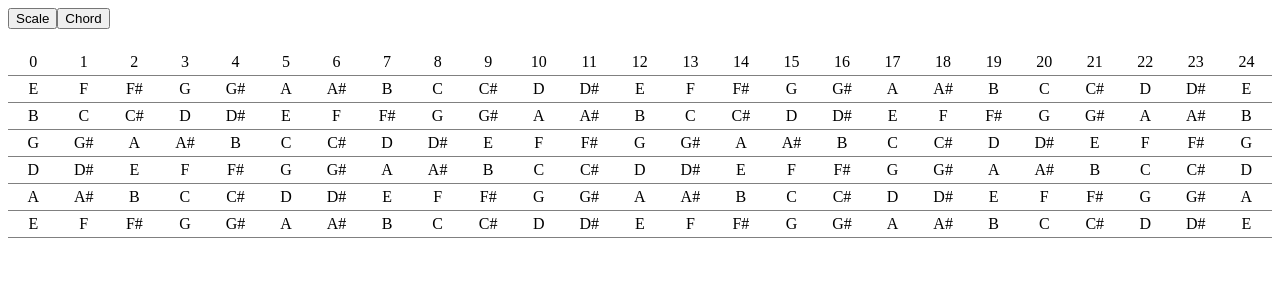
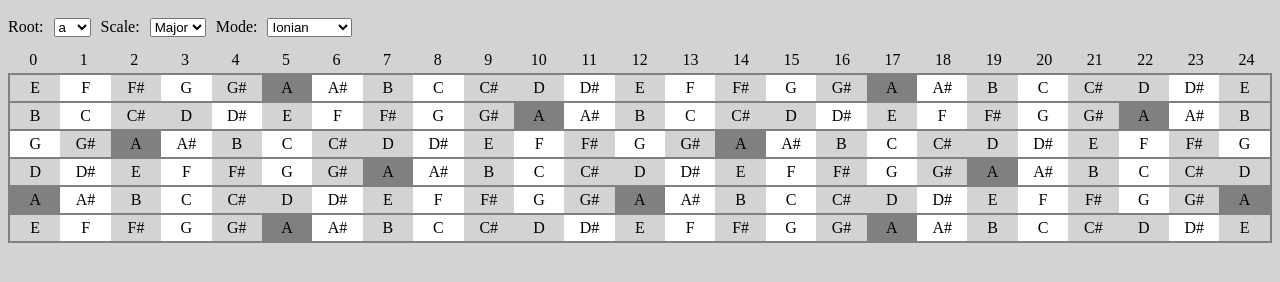
Before and after one commit to kodemonki/react-fretboard, a React app: page / in a window 1280 px wide. Built offline with nearby package versions, Linux system fonts and the light colour scheme.

Commit message:
add scale patterns major, blues

```diff
--- a/src/js/components/Fret.js
+++ b/src/js/components/Fret.js
@@ -1,22 +1,22 @@
 import React from "react";
-
 /*
 0:a 1:a# 2:b 3:c 4:c# 5:d 6:d# 7:e 8:f 9:f# 10:g 11:g#
 */
-
 export default class Fret extends React.Component {
   constructor(props){
     super(props);
   }
   getNote(num){
     const octave = 12;
+    var octaveCount = 0;
     while(num >= octave){
       num -= octave;
+      octaveCount++;
     }
     const valueArray=['a','a#','b','c','c#','d','d#','e','f','f#','g','g#'];
     return valueArray[num];
   }
   render() {
-    return <div className="fret">{this.getNote(this.props.note)}</div>;
+    return <div className={"fret "+this.props.highlightClassName}>{this.getNote(this.props.note)}</div>;
   }
 }
--- a/src/js/components/Fretboard.js
+++ b/src/js/components/Fretboard.js
@@ -3,26 +3,11 @@ import React from "react";
 import String from "./String";
 
 export default class FretBoard extends React.Component {
-
-  constructor(props){
-    super(props);
-    var fretboard = [];
-    for (var i = 0; i < this.props.guitar.strings.length; i++) {
-      var notes = [];
-      for(var n=0;n<this.props.guitar.semitones;n++){
-        var note = this.props.guitar.strings[i]+n;
-        notes.push(note);
-      }
-      fretboard.push(notes);
-    }
-    this.state = {fretboard};
-  }
-
   render() {
-    return <div>
-      {this.state.fretboard.map((notes, index) => {
-        return <String key={index} noteArray={notes}/>;
+    return <div className="fretboard">
+      {this.props.fretboard.map((notes, index) => {
+        return <String key={index} noteArray={notes} highlight={this.props.highlight} root={this.props.options.root}/>;
       })}
-      </div>;
+    </div>;
   }
 }
--- a/src/js/components/Layout.js
+++ b/src/js/components/Layout.js
@@ -9,27 +9,77 @@ import FretBoard from "./FretBoard";
 
 export default class Layout extends React.Component {
 
-  constructor(){
-    super();
-    this.state = {
+  constructor(props) {
+    super(props);
+    this.state = this.buildState();
+  }
+
+  buildState() {
+    var newState = {
       guitar: {
-        strings:[7,2,10,5,0,7],
+        tuning:[7+12,2+12,10+12,5,0,7],
         semitones:25,
         octave:12
+      },
+      fretboard: [],
+      highlight: [],
+      options: {
+        root: '0',
+        scale: '0',
+        mode: '0'
       }
     }
+    newState.fretboard = this.buildFretboard(newState);
+    newState.highlight = this.buildHighlights(newState);
+    return newState;
+  }
+
+  buildFretboard(newState){
+    var fretboard = [];
+    for (var i = 0; i < newState.guitar.tuning.length; i++) {
+      var notes = [];
+      for(var n = 0; n < newState.guitar.semitones; n++){
+        var note = newState.guitar.tuning[i]+n;
+        notes.push(note);
+      }
+      fretboard.push(notes);
+    }
+    return fretboard
+  }
+
+  buildHighlights(newState){
+    var highlight = [];
+    if(newState.options.scale === '0'){
+      highlight = [0,2,4,5,7,9,11];
+    }else if(newState.options.scale === '1'){
+      highlight = [0,3,5,6,7,10];
+    }
+    return highlight;
+  }
+
+  changeOptions(newOptions){
+    var newState = Object.assign( {}, this.state);
+    newState.options = newOptions;
+    newState.highlight = this.buildHighlights(newState);
+    this.setState(newState);
   }
 
   render() {
     return <Router>
       <div className="Layout">
-        <Navigation/>
-
-        <Route path="/scale" component={ScaleOptions} />
-        <Route path="/chord" component={ChordOptions} />
+        {/*<Navigation/>*/}
+        <Route exact path='/' render={() => (
+          <ScaleOptions changeOptions={this.changeOptions.bind(this)} root={this.state.options.root} scale={this.state.options.scale} mode={this.state.options.mode}/>
+        )}/>
+        <Route exact path='/scale' render={() => (
+          <ScaleOptions changeOptions={this.changeOptions.bind(this)} root={this.state.options.root} scale={this.state.options.scale} mode={this.state.options.mode}/>
+        )}/>
+        <Route exact path='/chord' render={() => (
+          <ChordOptions changeOptions={this.changeOptions.bind(this)} root={this.state.options.root} scale={this.state.options.scale} mode={this.state.options.mode}/>
+        )}/>
 
         <FretLabels guitar={this.state.guitar}/>
-        <FretBoard guitar={this.state.guitar}/>
+        <FretBoard fretboard={this.state.fretboard} options={this.state.options} highlight={this.state.highlight} />
       </div>
     </Router>;
   }
--- a/src/js/components/ScaleOptions.js
+++ b/src/js/components/ScaleOptions.js
@@ -3,59 +3,58 @@ import React from "react";
 export default class ScaleOptions extends React.Component {
   constructor(props) {
     super(props);
-    this.state = {key: 0, scale:0, mode:0};
+    this.state = {root: this.props.root, scale:this.props.scale, mode:this.props.mode};
   }
 
-  handleKeyChange(event) {
-    const newState = Object.assign(this.state, { key: event.target.value });
-    this.setState(newState);
+  handleRootChange(event) {
+    const newOptions = Object.assign(this.state, { root: event.target.value });
+    this.props.changeOptions(newOptions);
   }
 
   handleScaleChange(event) {
-    const newState = Object.assign(this.state, { scale: event.target.value });
-    this.setState(newState);
+    const newOptions = Object.assign(this.state, { scale: event.target.value });
+    this.props.changeOptions(newOptions);
   }
 
   handleModeChange(event) {
-    const newState = Object.assign(this.state, { mode: event.target.value });
-    this.setState(newState);
+    const newOptions = Object.assign(this.state, { mode: event.target.value });
+    this.props.changeOptions(newOptions);
   }
 
-  getKeyList() {
-    const keys = ['a','a#','b','c','c#','d','d#','e','f','f#','g','g#'];
+  handleSubmit(event) {
+    this.props.changeOptions(this.state);
+    event.preventDefault();
+  }
 
-    const keyList = keys.map((key,i) => {
-      return (<option key={i} value={i}>{key}</option>);
+  getRootList() {
+    const roots = ['a','a#','b','c','c#','d','d#','e','f','f#','g','g#'];
+    const rootList = roots.map((root,i) => {
+      return (<option key={i} value={i}>{root}</option>);
     });
-
-    return keyList;
+    return rootList;
   }
 
   getScaleList() {
-    const scales = ['Major','Minor','Blues'];
-
+    const scales = ['Major','Blues'];
     const keyList = scales.map((scale,i) => {
       return (<option key={i} value={i}>{scale}</option>);
     });
-
     return keyList;
   }
 
   getModeList() {
     const modes = ['Ionian','Dorian','Phrygian','Lydian','Mixolydian','Aeolian','Locrian'];
-
     const keyList = modes.map((mode,i) => {
       return (<option key={i} value={i}>{mode}</option>);
     });
-
     return keyList;
   }
 
   render() {
     return <div className="options">
-      <form onSubmit={this.handleSubmit}>
+      <form onSubmit={this.handleSubmit.bind(this)}>
         <label>
-          Key:<select value={this.state.key} onChange={this.handleKeyChange.bind(this)}>{this.getKeyList()}</select>
+          Root:<select value={this.state.root} onChange={this.handleRootChange.bind(this)}>{this.getRootList()}</select>
         </label>
         <label>
           Scale:<select value={this.state.scale} onChange={this.handleScaleChange.bind(this)}>{this.getScaleList()}</select>
@@ -63,6 +62,7 @@ export default class ScaleOptions extends React.Component {
         <label>
           Mode:<select value={this.state.mode} onChange={this.handleModeChange.bind(this)}>{this.getModeList()}</select>
         </label>
+        {/*<input type="submit" value="Render" />*/}
       </form>
     </div>;
   }
--- a/src/js/components/String.js
+++ b/src/js/components/String.js
@@ -5,11 +5,38 @@ import Fret from "./Fret";
 export default class String extends React.Component {
   constructor(props) {
     super(props);
+    this.state = this.props;
+  }
+  isRoot(note){
+    if((note % 12) == this.props.root){
+      return true;
+    }else{
+      return false;
+    }
+  }
+  isHighlight(note){
+    var found = false;
+    for (var highlight in this.props.highlight) {
+      const number1 = (this.props.highlight[highlight]+Number(this.props.root)) % 12;
+      const number2 = note % 12;
+      if(number1 === number2){
+        found = true;
+        break;
+      }
+    }
+    return found;
   }
   render() {
     return <div>
       {this.props.noteArray.map((note, index) => {
-        return <Fret key={index} note={note}/>;
+        var highlightClassName = 'lowlight';
+        if(this.isHighlight(note)){
+          highlightClassName = 'highlight';
+        }
+        if(this.isRoot(note)){
+          highlightClassName = 'root';
+        }
+        return <Fret key={index} note={note} highlightClassName={highlightClassName}/>;
       })}
     </div>;
   }
--- a/src/styles/appStyles.scss
+++ b/src/styles/appStyles.scss
@@ -3,7 +3,7 @@ $theme-font: "Times New Roman", Times, serif;
 
 body {
   font-family: $theme-font;
-  background-color: $themeColor-Light;
+  background-color: $themeColor-Grey;
   h1, h2 {
       color: $themeColor-Dark
   }
@@ -11,27 +11,46 @@ body {
 
 .fret {
   display: inline-block;
-  border-bottom: 1px grey solid;
+  border-bottom: 2px grey solid;
   width: 4%;
   text-align: center;
   padding:4px 0px;
   text-transform: uppercase;
-
+}
+.lowlight{
+  background-color:white;
+}
+.highlight{
+  background-color:lightgray;
+}
+.root{
+  background-color:gray;
 }
 
 .fret-label {
   display: inline-block;
-  border-bottom: 1px grey solid;
+  border-bottom: 2px grey solid;
   width: 4%;
   text-align: center;
   padding:4px 0px;
   text-transform: uppercase;
-
 }
 
 .options {
-  padding-bottom: 20px;
+  background-color: $themeColor-Grey;
 }
+
+.options select{
+  margin:10px;
+}
+
 .navigation {
   padding-bottom: 20px;
+  background-color: $themeColor-Grey;
 }
+
+.fretboard {
+  background-color: $fretboad-background;
+  border-left: 2px grey solid;
+  border-right: 2px grey solid;
+}
--- a/src/styles/themeColors.scss
+++ b/src/styles/themeColors.scss
@@ -1,2 +1,5 @@
 $themeColor-Light: #ffffff;
 $themeColor-Dark: #000000;
+$themeColor-Grey: lightgray;
+
+$fretboad-background: white;
```
